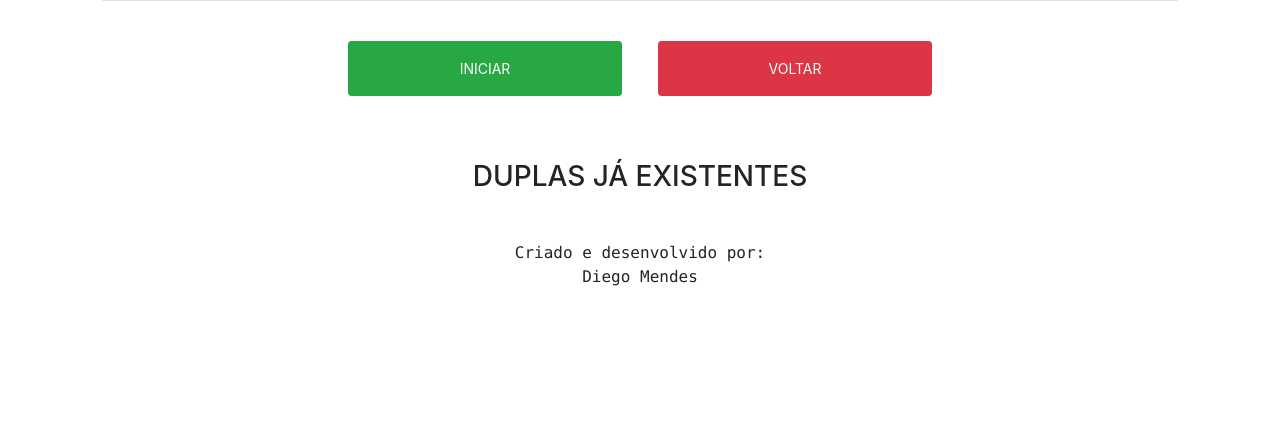
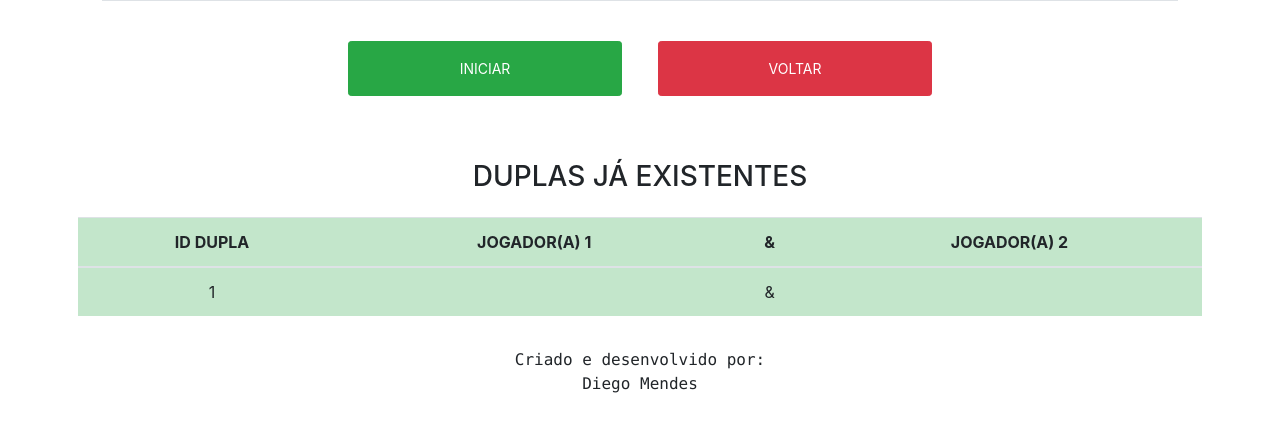
Before and after one commit to diegomendes257/gestaoDomino, a PHP site: page /duplas.php in a window 1280 px wide. Shown: the part 307-739 px from the top of the page. Run offline with PHP 8.4, Linux system fonts and the light colour scheme; tables that the repository leaves empty or names only in its code hold one stand-in row (values such as "Sample post").

Commit message:
exibir duplas

```diff
--- a/Jogador.php
+++ b/Jogador.php
@@ -60,48 +60,52 @@
 
             global $conexaoDomino;
 
-            $sql = "SELECT jogador1, jogador2 FROM duplas";
+            $sql = "SELECT DISTINCT jogador1, jogador2 FROM duplas";
             $sql = $conexaoDomino->prepare($sql);
             //$sql->bindValue(":id", $id);
             $sql->execute();
-
+            $d = 0;
             while($exibeDuplas = $sql->fetch(PDO::FETCH_ASSOC)){
-
+                //echo ''.$d;
                 if($exibeDuplas['jogador1']){
-                    $id = $exibeDuplas['jogador1'];
+                    $id1 = $exibeDuplas['jogador1'];
                     $sqlNome = "SELECT id_jogador, nome FROM jogador WHERE id_jogador = :id";
                     $sqlNome = $conexaoDomino->prepare($sqlNome);
-                    $sqlNome->bindValue(":id", $id);
+                    $sqlNome->bindValue(":id", $id1);
                     $sqlNome->execute();
-                    $sqlNomeExibe = $sqlNome->fetch(PDO::FETCH_ASSOC);
-
-                    echo '<div class="col-2">'.$sqlNomeExibe['nome'].' ';
-                    //echo '<br />';
-                    //echo '</div>';
-                    echo '';
+                    $sqlNomeExibe1 = $sqlNome->fetch(PDO::FETCH_ASSOC);
 
                 }if($exibeDuplas['jogador2']){
-                    $id = $exibeDuplas['jogador2'];
+                    $id2 = $exibeDuplas['jogador2'];
                     $sqlNome = "SELECT id_jogador, nome FROM jogador WHERE id_jogador = :id";
                     $sqlNome = $conexaoDomino->prepare($sqlNome);
-                    $sqlNome->bindValue(":id", $id);
+                    $sqlNome->bindValue(":id", $id2);
                     $sqlNome->execute();
-                    $sqlNomeExibe = $sqlNome->fetch(PDO::FETCH_ASSOC);
+                    $sqlNomeExibe2 = $sqlNome->fetch(PDO::FETCH_ASSOC);
 
-                    echo ''.$sqlNomeExibe['nome'].' ';
-                    echo '<br />';
-                    echo '</div>';
+                    $sqlDupla = "SELECT id_dupla FROM duplas where jogador1 = :j1 and jogador2 = :j2";
+                    $sqlDupla = $conexaoDomino->prepare($sqlDupla);
+                    $sqlDupla->bindValue(":j1", $id1);
+                    $sqlDupla->bindValue(":j2", $id2);
+                    $sqlDupla->execute();
+                    $idDuplas = $sqlDupla->fetch(PDO::FETCH_ASSOC);
+
+                    echo '<tr>
+                            <td>
+                                '.$idDuplas['id_dupla'].'
+                            </td>
+                            <td>
+                                <b>'.$sqlNomeExibe1['nome'].'</b>
+                            </td>
+                            <td>
+                                &
+                            </td>
+                            <td>
+                            <b>'.$sqlNomeExibe2['nome'].'</b>
+                            </td>
+                        </tr>';
                 }
-                    //if($exibeNome['id_jogador'] == $exibeDuplas['jogador1'] || $exibeNome['id_jogador'] == $exibeDuplas['jogador2']){
-                    //    echo 'Jogador 1 = '.$exibeNome['nome'].' / ';
-                    //    echo '<br />';
-                    //    echo 'Jogador 2 = '.$exibeNome['nome'].' / ';
-                    //}
-                    //echo 'Jogador 1 = '.$exibeDuplas['jogador1'].' / ';
-
-                    //echo 'Jogador 2 = '.$exibeDuplas['jogador2'];
-                    //echo '<br />';
-
+                $d = $d + 1;
             }
         }
 
@@ -125,10 +129,6 @@
 
             global $conexaoDomino;
 
-            /*if($tipo == 0){
-                $tipo = 0;
-            }*/
-
             $batida = "INSERT INTO batida(bateu, tipo, id_partidas_FK, id_dupla_FK) VALUE(:b, :t, :p, :d)";
             $batida = $conexaoDomino->prepare($batida);
             $batida->bindValue(":b", $bateu);
@@ -149,7 +149,6 @@
             $consultaJogadorId->execute();
             $jogador = $consultaJogadorId->fetch();
 
-            //$maisUm = 1;
             $soma = $jogador['batidas'] + 1;
             $batida = "UPDATE jogador set batidas = :soma WHERE id_jogador = :id";
             $batida = $conexaoDomino->prepare($batida);
@@ -169,7 +168,6 @@
             $sqlAcumulo->execute();
             $jogador = $sqlAcumulo->fetch();
 
-            //$maisUm = 1;
             $soma = $jogador['acumulo'] + $tipo;
             $acumula = "UPDATE jogador set acumulo = :soma WHERE id_jogador = :id";
             $acumula = $conexaoDomino->prepare($acumula);
@@ -190,7 +188,6 @@
             $pontuaToqueId->execute();
             $jogador = $pontuaToqueId->fetch();
 
-            //$maisUm = 1;
             $soma = $jogador['toque'] + 1;
             $toque = "UPDATE jogador set toque = :soma WHERE id_jogador = :id";
             $toque = $conexaoDomino->prepare($toque);
@@ -297,7 +294,7 @@
                         <td>'.$retorna['nome'].'</td>
                         <td>'.$retorna['batidas'].'</td>
                     </tr>
-                    ';
+                ';
             }
         }
 
@@ -379,9 +376,6 @@
             $sqlPartida = $conexaoDomino->prepare($sqlPartida);
             $sqlPartida->execute();*/
 
-
-
-
             //$id_partida1 = intval($id_partida);
             $sql = "SELECT * FROM batida ORDER BY id_batida DESC LIMIT 11";
             //$sql = "SELECT * FROM batida WHERE id_partidas_FK = :idPartida ORDER BY id_batida DESC LIMIT 1";
--- a/duplas.php
+++ b/duplas.php
@@ -100,14 +100,25 @@
                 </button>
             </div>
             <div class="text-center">
-                <div class="h3 mt-5">
+                <div class="h3 mt-5 mb-4">
                     DUPLAS JÁ EXISTENTES
                 </div>
                 <div>
                     <div class="row">
-                        <?php
-                            $j->exibeDupla();
-                        ?>
+                        <table class="table table-success table-hover">
+                            <thead>
+                                <tr>
+                                    <th scope="col">ID DUPLA</th>
+                                    <th scope="col">JOGADOR(A) 1</th>
+                                    <th scope="col">&</th>
+                                    <th scope="col">JOGADOR(A) 2</th>
+                                </tr>
+                            </thead>
+                            <tbody>
+                                <?php $j->exibeDupla();   ?>
+                            </tbody>
+                        </table>
+
                     </div>
                 </div>
             </div>
```
